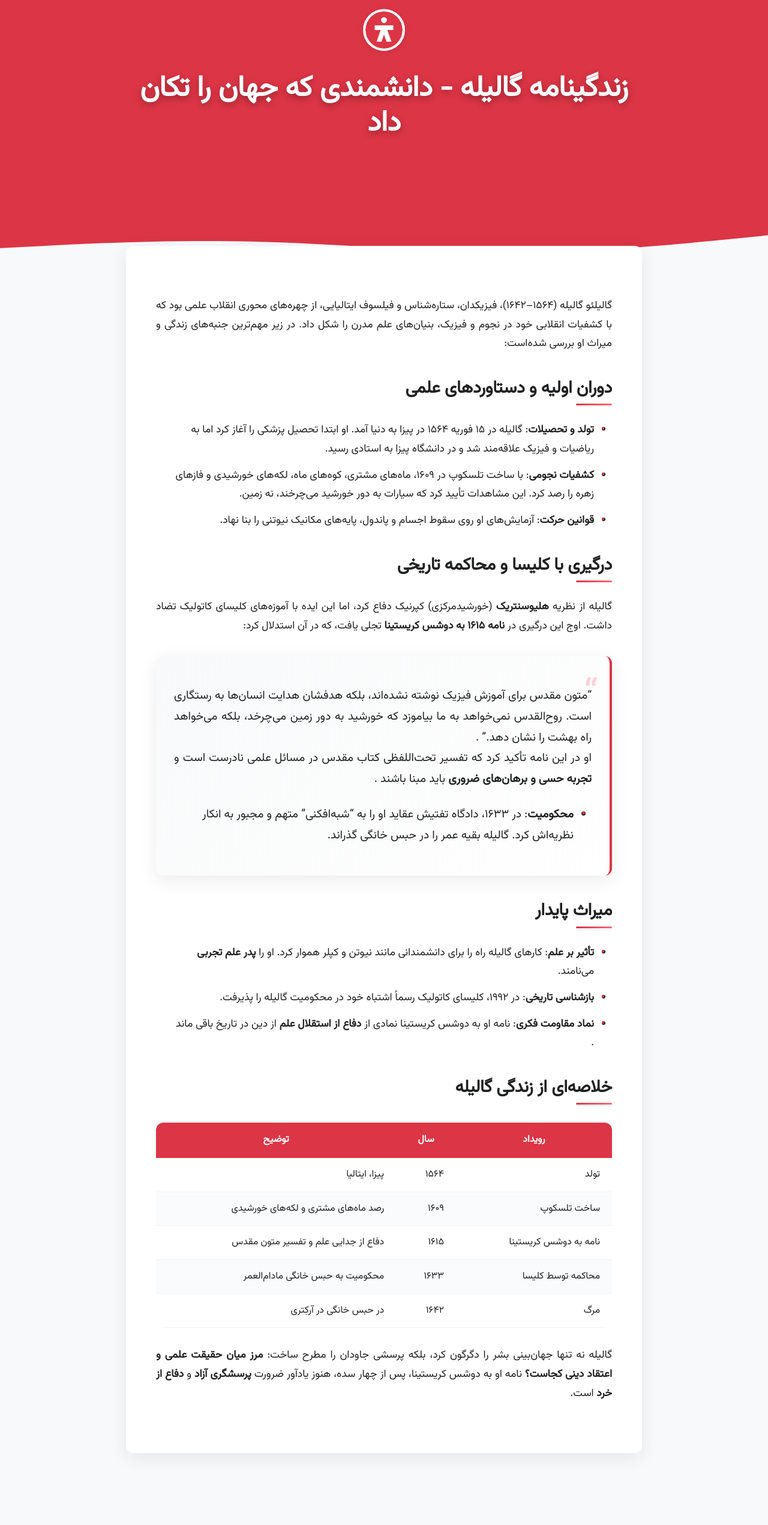
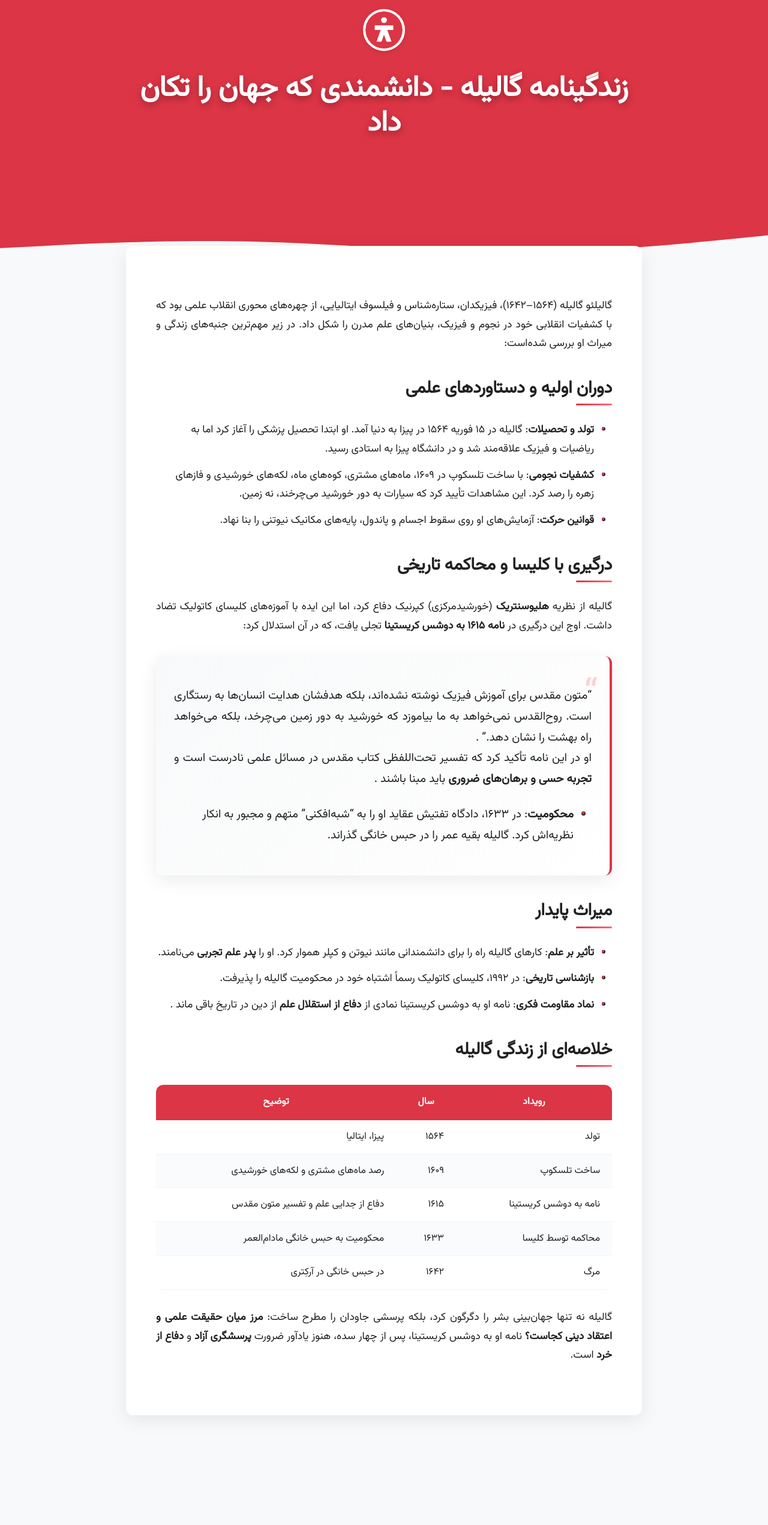
Before and after one commit to darkblog/darkblog.github.io, a Jekyll site: the page built from _posts/2025-7-5-68.md, in a window 1280 px wide. Shown: the whole page at 60% size. Built offline with Jekyll 4.4.1, drawn with Linux system fonts in a browser that asks for light colours; after the commit the page ends 2480 px from its top, so only the background shows below that.

Commit message:
Update post.html

```diff
--- a/_layouts/post.html
+++ b/_layouts/post.html
@@ -9,8 +9,6 @@
     <link rel="icon" href="/biography.svg" type="image/svg+xml">
     <link rel="canonical" href="{{ page.url | absolute_url }}">
     <meta name="theme-color" content="#dc3545">
-
-    <link rel="stylesheet" href="https://cdnjs.cloudflare.com/ajax/libs/bootstrap/5.3.8/css/bootstrap.min.css">
 
     <style>
         * {
@@ -129,7 +127,7 @@
 
         .post-title {
             font-weight: 800;
-            font-size: 3rem; /* کاهش از 3.5rem به 3rem */
+            font-size: 3rem;
             text-shadow: 0 4px 12px rgba(0, 0, 0, 0.3);
             color: white;
             line-height: 1.2;
@@ -516,7 +514,7 @@
             }
 
             .post-title {
-                font-size: 2.4rem; /* کاهش از 2.8rem به 2.4rem */
+                font-size: 2.4rem;
             }
 
             article {
@@ -564,7 +562,7 @@
             }
 
             .post-title {
-                font-size: 1.9rem; /* کاهش از 2.2rem به 1.9rem */
+                font-size: 1.9rem;
             }
 
             .post-content table th,
```
